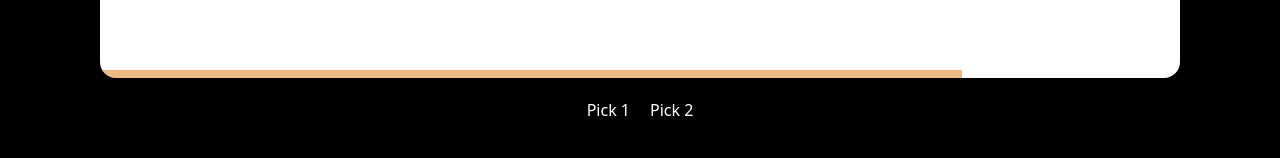
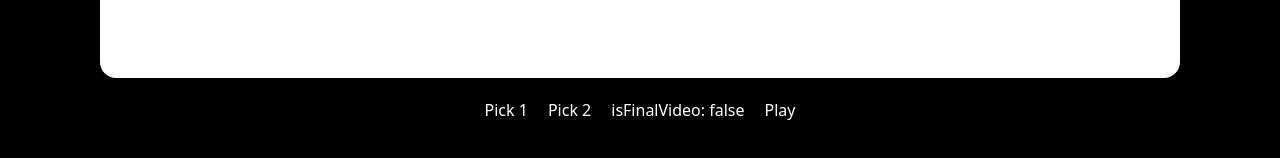
Before and after one commit to itsPeetah/polimi-agile-innovation-2024-prototype, a Next.js app: page / in a window 1280 px wide. Shown: the part 570-728 px from the top of the page. Built offline with nearby package versions, Linux system fonts and the light colour scheme.

Commit message:
Kinda works?

```diff
--- a/src/app/Player.tsx
+++ b/src/app/Player.tsx
@@ -1,31 +1,87 @@
 "use client";
 
-import { useEffect, useState } from "react";
+import useProgressBar from "@/lib/useProgressBar";
+import useVideoSequence from "@/lib/useVideoSequence";
+import { VideoFile } from "@/lib/videos";
+import { useRef, useState } from "react";
 
-export default function Player() {
-  const [progress, setProgress] = useState(0);
+interface Props {
+  initialVideo: VideoFile;
+}
 
-  useEffect(() => {
-    function update() {
-      setProgress((curr) => curr + 0.1);
+export default function Player({ initialVideo }: Props) {
+  const { videoSrc, pickChoice, isFinalVideo } = useVideoSequence(initialVideo);
+  const { progress, initializeInterval, resetProgress } = useProgressBar();
+  const [hasPicked, setHasPicked] = useState(false);
+  const [gameOver, setGameOver] = useState(false);
+  const videoRef = useRef<HTMLVideoElement>(null);
+
+  function pickFirst() {
+    setHasPicked(() => true);
+    resetProgress();
+    pickChoice("a");
+  }
+  function pickSecond() {
+    setHasPicked(() => true);
+    resetProgress();
+    pickChoice("b");
+
+    if (isFinalVideo) {
+      onFinalVideoEnded();
+      return;
+    }
+  }
+
+  function onVideoPlay() {
+    const video = videoRef.current;
+    if (!video) return;
+    setHasPicked(() => false);
+    initializeInterval(video.duration, 50);
+  }
+
+  function onVideoEnded() {
+    resetProgress();
+
+    if (isFinalVideo) {
+      onFinalVideoEnded();
+      return;
     }
 
-    const int = setInterval(update, 10);
-    return () => clearInterval(int);
-  }, []);
+    if (!hasPicked) {
+      const makeChoice = Math.random() < 0.5 ? pickFirst : pickSecond;
+      makeChoice();
+    }
+  }
+
+  function onFinalVideoEnded() {
+    setGameOver(true);
+  }
 
   return (
     <div className="w-full h-full">
       <div className="w-full h-full flex flex-col items-center p-5 sm:p-10">
         <div
           id="video-player"
-          className="relative w-full sm:max-w-[90%] aspect-video overflow-hidden | rounded-2xl bg-white"
+          className="relative w-full sm:max-w-[90%] aspect-video overflow-hidden | rounded-2xl bg-white -z-10"
         >
-          <ProgressBar percent={progress} />
+          {!gameOver && (
+            <>
+              <video
+                ref={videoRef}
+                autoPlay={true}
+                src={videoSrc}
+                onPlay={onVideoPlay}
+                onEnded={onVideoEnded}
+              />
+              <ProgressBar percent={progress} />
+            </>
+          )}
         </div>
         <div className="w-full | flex flex-row items-center justify-center p-5 gap-5">
-          <button>Pick 1</button>
-          <button>Pick 2</button>
+          <button onClick={pickFirst}>Pick 1</button>
+          <button onClick={pickSecond}>Pick 2</button>
+          isFinalVideo: {isFinalVideo.toString()}
+          <button onClick={() => videoRef?.current?.play()}>Play</button>
         </div>
       </div>
     </div>
@@ -38,7 +94,7 @@ function ProgressBar(props: { percent: number }) {
   return (
     <div
       id="progress-bar-container"
-      className="absolute bottom-0 | w-full h-2 | opacity-50"
+      className="absolute bottom-0 | w-full h-2 | opacity-50 z-20"
     >
       <div
         id="progress-bar"
--- a/src/app/page.tsx
+++ b/src/app/page.tsx
@@ -1,9 +1,12 @@
+import videos from "@/lib/videos";
 import Player from "./Player";
+
+const startingVideo = videos[0];
 
 export default function Home() {
   return (
     <>
-      <Player />
+      <Player initialVideo={startingVideo} />
     </>
   );
 }
--- /dev/null
+++ b/src/lib/useProgressBar.ts
@@ -0,0 +1,36 @@
+import { useState } from "react";
+
+export default function useProgressBar() {
+  const [progress, setProgress] = useState(0);
+  const [interval, _setInterval] = useState<NodeJS.Timeout | null>(null);
+
+  function resetProgress() {
+    setProgress(() => 0);
+    resetInterval();
+  }
+
+  function initializeInterval(duration: number, framerate: number = 30) {
+    const durationMS = duration * 1000;
+    const increment = (framerate / durationMS) * 100;
+
+    function onTick() {
+      setProgress((prev) => Math.max(0, Math.min(100, prev + increment)));
+    }
+
+    const int = setInterval(onTick, framerate);
+    _setInterval(int);
+  }
+
+  function resetInterval() {
+    if (interval) {
+      clearInterval(interval);
+      setInterval(() => null);
+    }
+  }
+
+  return {
+    progress,
+    initializeInterval,
+    resetProgress,
+  };
+}
--- /dev/null
+++ b/src/lib/useVideoSequence.ts
@@ -0,0 +1,35 @@
+import { useEffect, useState } from "react";
+import { VideoFile } from "./videos";
+
+export default function useVideoSequence(initialVideo: VideoFile) {
+  const [currentVideo, setCurrentVideo] = useState(initialVideo);
+  const [symbolSequence, setSymbolSequence] = useState<string[]>([]);
+  const [isFinalVideo, setIsFinalVideo] = useState(false);
+  const [videoSrc, setVideoSrc] = useState("");
+
+  function pickChoice(choice: "a" | "b") {
+    if (currentVideo.choices) {
+      setCurrentVideo(currentVideo.choices[choice]);
+    }
+  }
+
+  useEffect(() => {
+    if (currentVideo)
+      if (currentVideo) {
+        setIsFinalVideo(() => currentVideo.choices === undefined);
+        setVideoSrc(currentVideo.name);
+
+        if (!symbolSequence.includes(currentVideo.symbol))
+          setSymbolSequence((prev) => [...prev, currentVideo.symbol]);
+      }
+    // eslint-disable-next-line react-hooks/exhaustive-deps
+  }, [currentVideo]);
+
+  return {
+    currentVideo,
+    isFinalVideo,
+    videoSrc,
+    pickChoice,
+    sequence: symbolSequence.reduce((acc, curr) => acc + curr, ""),
+  };
+}
--- /dev/null
+++ b/src/lib/videos.ts
@@ -0,0 +1,93 @@
+export type VideoFile = {
+  name: string;
+  duration: number;
+  symbol: string;
+  choices?: {
+    a: VideoFile;
+    b: VideoFile;
+  };
+};
+
+export type Choice = "a" | "b";
+
+function getVideoFilePath(fileName: string): string {
+  return `/video/silent/${fileName}`;
+}
+
+/* ##############################################
+                    VIDEOS
+############################################## */
+
+const scene4a: VideoFile = {
+  name: getVideoFilePath("Scene 4a.mp4"),
+  duration: 0,
+  symbol: "🍊",
+};
+
+const scene4b: VideoFile = {
+  name: getVideoFilePath("Scene 4b.mp4"),
+  duration: 0,
+  symbol: "🍪",
+};
+
+const scene3a: VideoFile = {
+  name: getVideoFilePath("Scene 3a.mp4"),
+  duration: 0,
+  choices: {
+    a: scene4a,
+    b: scene4b,
+  },
+  symbol: "☕️",
+};
+
+const scene3b: VideoFile = {
+  name: getVideoFilePath("Scene 3b.mp4"),
+  duration: 0,
+  choices: {
+    a: scene4a,
+    b: scene4b,
+  },
+  symbol: "🍬",
+};
+
+const scene2a: VideoFile = {
+  name: getVideoFilePath("Scene 2a.mp4"),
+  duration: 0,
+  choices: {
+    a: scene3a,
+    b: scene3b,
+  },
+  symbol: "🥛",
+};
+
+const scene2b: VideoFile = {
+  name: getVideoFilePath("Scene 2b.mp4"),
+  duration: 0,
+  choices: {
+    a: scene3a,
+    b: scene3b,
+  },
+  symbol: "💧",
+};
+
+const scene1: VideoFile = {
+  name: getVideoFilePath("Scene 1.mp4"),
+  duration: 0,
+  choices: {
+    a: scene2a,
+    b: scene2b,
+  },
+  symbol: "",
+};
+
+const videos: VideoFile[] = [
+  scene1,
+  scene2a,
+  scene2b,
+  scene3a,
+  scene3b,
+  scene4a,
+  scene4b,
+];
+
+export default videos;
```
Also changed, not shown: 2 other files (tests, documents, lock files or other folders).
